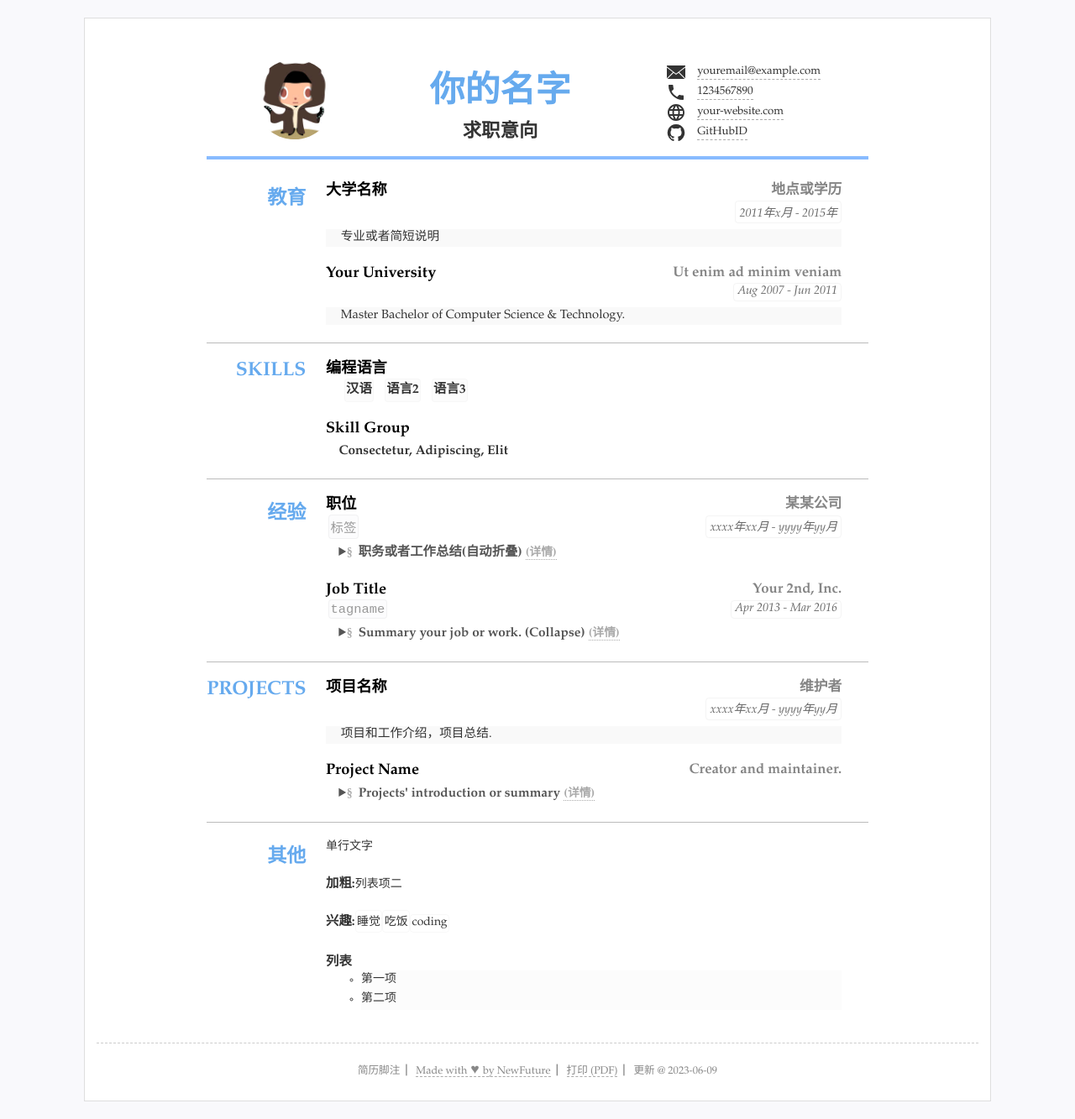
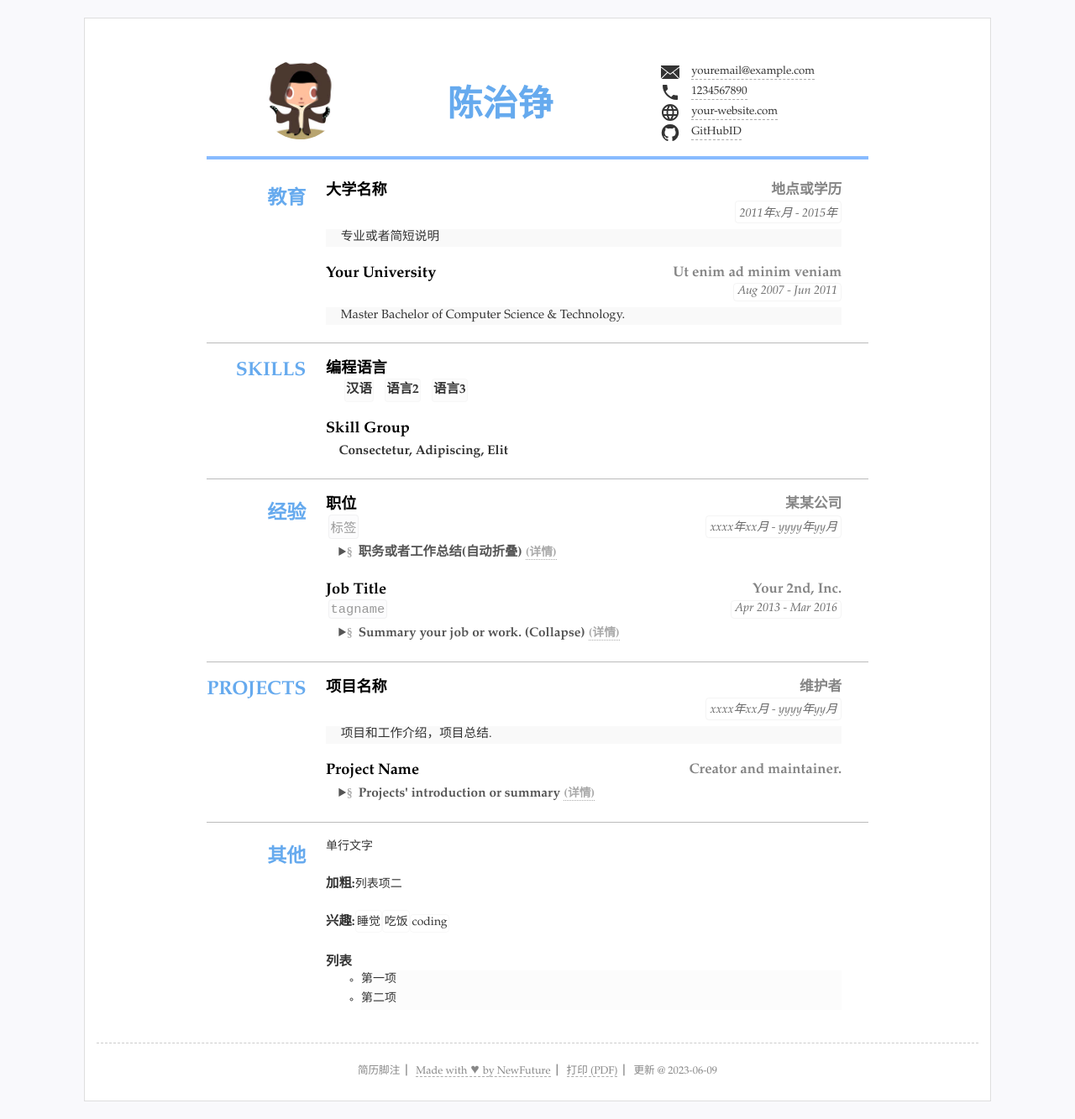
Before and after one commit to czz404/CV, a Jekyll site: the page built from index.html, in a window 1280 px wide. Shown: the whole page at 84% size. Built offline with Jekyll 4.4.1, drawn with Linux system fonts in a browser that asks for light colours.

Commit message:
Update resume.yml

```diff
--- a/_data/resume.yml
+++ b/_data/resume.yml
@@ -1,10 +1,10 @@
 # 数据格式可以为 yaml(文件以.yml结尾) 或者json(文件以.json结尾)
 # 如果YAML格式的数据请先检查格式是否有误，可选检查工具 http://www.yamllint.com
 
-title: "简历标题"
+title: "陈治铮 简历"
 lang: "zh" #语言设置 zh表示中文 en 表示英语
-name: "你的名字"
-jobtitle: "求职意向" #可空不显示
+name: "陈治铮"
+jobtitle: "" #可空不显示
 photo: "assets/img/photo.jpg" #照片可空，不显示
 
 #联系方式
```
